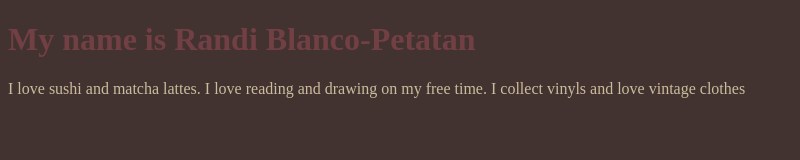
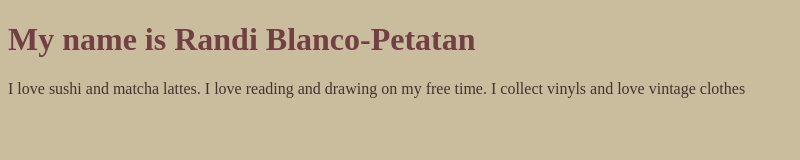
Before and after one commit to Randiblanco/randiblanco.github.io, a plain HTML site: page index.html in a window 1280 px wide. Shown: the whole page, without its empty margins (0-800 px from the left). Drawn offline with Linux system fonts and the light colour scheme.

Commit message:
Add files via upload

```diff
--- a/index.html
+++ b/index.html
@@ -4,13 +4,13 @@
         <title> My personal introduction</title>
         <style>
          body {
-            background-color: #423330;
+            background-color: #cabd9e;
          }
          h1 {
             color: #724044;
          }
          p{
-            color: #cabd9e;
+            color: #423330;
          }
         </style>
     </head>
```
